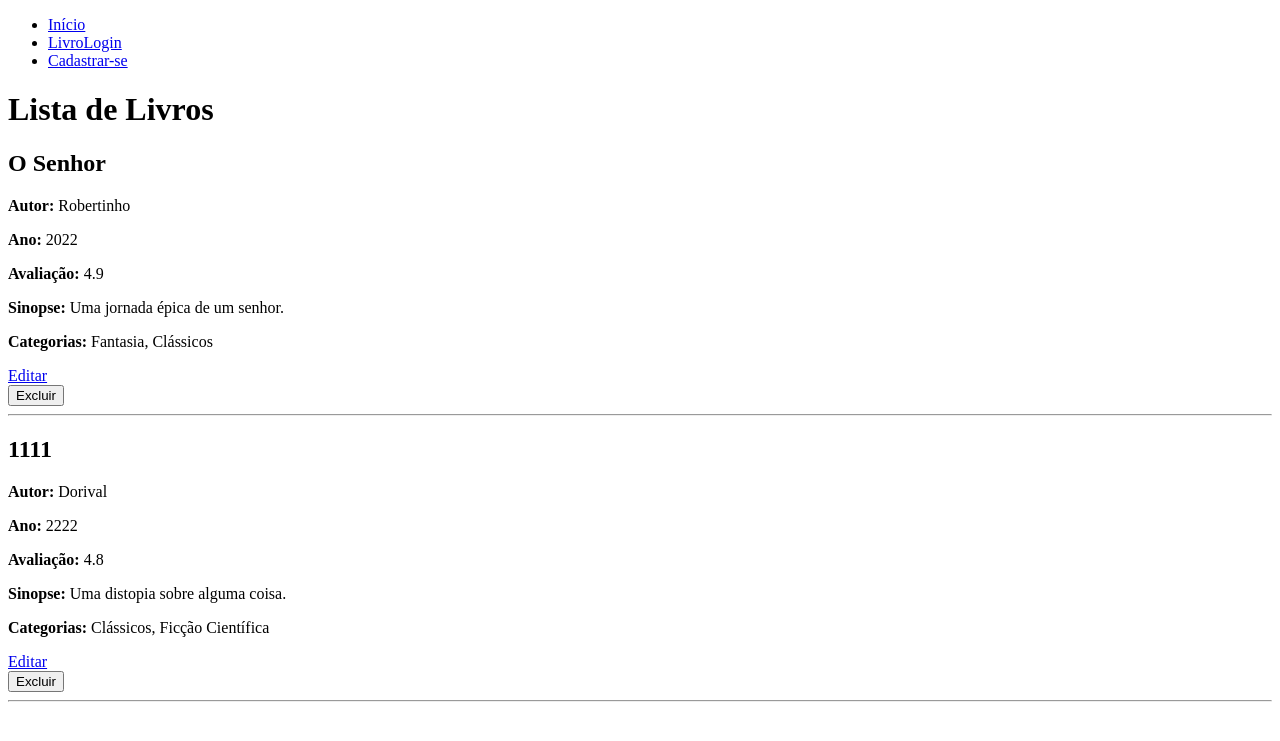
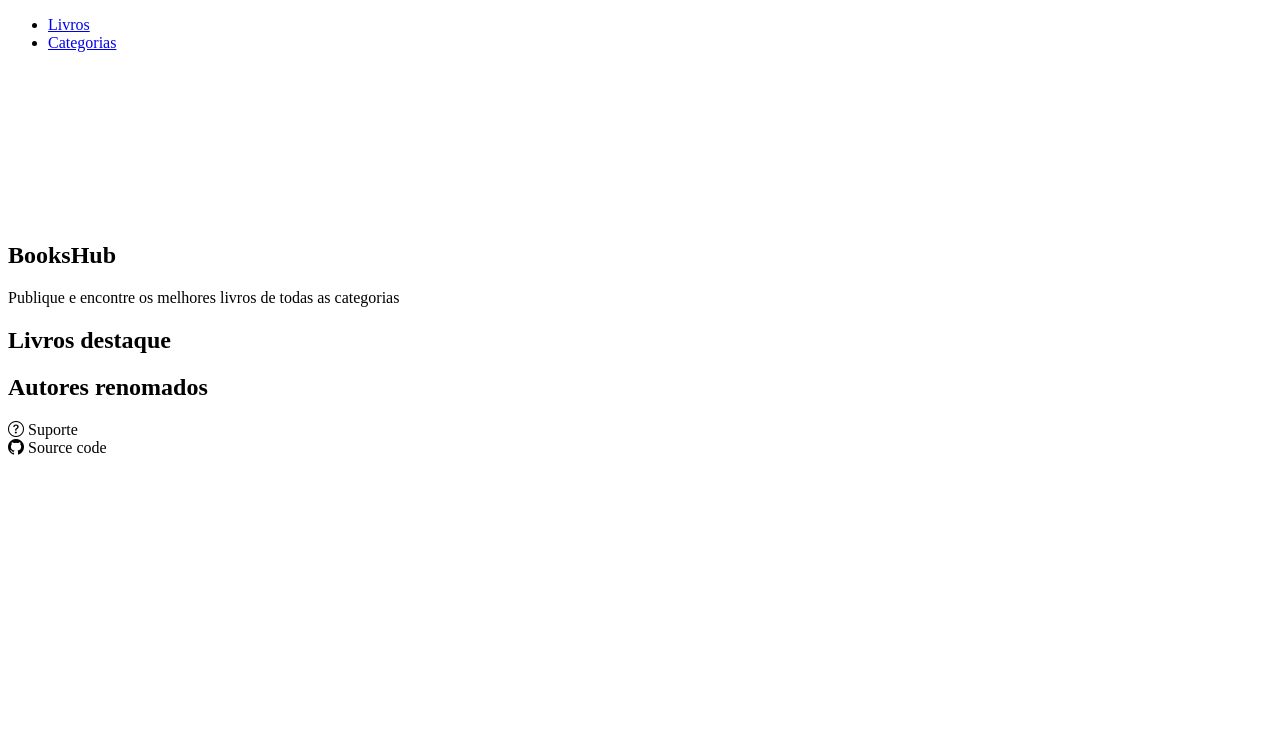
Before and after one commit to arthurm-barros/BooksHub, a Flask app: page / in a window 1280 px wide. Shown: the top 741 px of the page. Run offline with Flask 3, Linux system fonts and the light colour scheme; data comes from the database, SQL or seed files in the repository; a map, chart or similar area stays blank.

Commit message:
feat: estrutura a página inicial.

```diff
--- a/core/app.py
+++ b/core/app.py
@@ -1,4 +1,4 @@
-from flask import Flask
+from flask import Flask, render_template
 from .database import db
 from . import blueprints
 from .seed import popular
@@ -11,5 +11,9 @@ blueprints.init_app(app)
 with app.app_context():
     popular()
 
+@app.route('/')
+def index():
+    return render_template('index.html')
+
 if __name__ == '__main__':
     app.run(debug=True)
--- a/core/blueprints/categorias/routes.py
+++ b/core/blueprints/categorias/routes.py
@@ -3,7 +3,7 @@ from core.database import db, Livro, Autor, Categoria
 
 from . import cat_bp
 
-@cat_bp.route('/')
+@cat_bp.route('/categorias')
 def listar():
     categorias = db.session.scalars(db.select(Categoria)).all()
     return render_template('cat_listar.html', categorias=categorias)
--- a/core/blueprints/livros/routes.py
+++ b/core/blueprints/livros/routes.py
@@ -3,7 +3,7 @@ from core.database import db, Livro, Autor, Categoria
 
 from . import livro_bp
 
-@livro_bp.route('/')
+@livro_bp.route('/livros')
 def listar():
     livros = db.session.scalars(db.select(Livro)).all()
     return render_template('li_listar.html', livros=livros)
--- a/core/templates/base.html
+++ b/core/templates/base.html
@@ -2,20 +2,15 @@
 <html lang="pt-br">
 <head>
     <meta charset="UTF-8">
+    <link rel="stylesheet" href="https://cdn.jsdelivr.net/npm/bootstrap-icons@1.13.2/font/bootstrap-icons.min.css">
     <title>{% block title %}{% endblock %}</title>
 </head>
 <body>
 
     <nav>
         <ul>
-            {% if usuario %}
-                <li><a href="{{ url_for('livros.listar') }}">Livros</a></li>
-                <li><a href="{{ url_for('categorias.listar') }}">Categorias</a></li>
-            {% else %}
-                <li><a href="{{ url_for('index') }}">Início</a></li>
-                <li><a href="{{ url_for('login') }}">LivroLogin</a></li>
-                <li><a href="{{ url_for('cadastro') }}">Cadastrar-se</a></li>
-            {% endif %}
+            <li><a href="{{ url_for('livros.listar') }}">Livros</a></li>
+            <li><a href="{{ url_for('categorias.listar') }}">Categorias</a></li>
         </ul>
     </nav>
 
--- /dev/null
+++ b/core/templates/index.html
@@ -0,0 +1,63 @@
+{% extends 'base.html' %}
+
+{% block title %}BooksHub{% endblock %}
+
+{% block content %}
+    <section class="introducao">
+        <canvas id="livro"></canvas>
+        <h1>BooksHub</h1>
+        <p>Publique e encontre os melhores livros de todas as categorias</p>
+    </section>
+
+    <section class="livros-destaque">
+        <h2>Livros destaque</h2>
+        <div class="carrossel">
+            {% for livro in livros %}
+                <div class="card-livro">
+                    <h3>{{ livro.titulo }}</h3>
+                    <span class="autor">{{ livro.autor }}</span>
+                    <div class="dados-livro">
+                        <div class="imagem"></div> <!-- deixar como div enquanto não temos imagens para utilizar -->
+                        <p>{{ livro.sinopse }}</p>
+                    </div>
+                </div>
+            {% endfor %}
+        </div>
+    </section>
+
+    <section class="autores-renomados">
+        <h2>Autores renomados</h2>
+        <div class="fichas">
+            {% for autor in autores %}
+                <div class="ficha"></div>
+                <div class="imagem"></div> <!-- Deixar com div enquanto não temos imagens -->
+                <h3>{{ autor.nome }}</h3>
+                <div class="livros-publicados">
+                    <i class="bi bi-book"></i>
+                    <span>{{ autor.n_livros }} livros publicados</span>
+                </div>
+                <div class="estatisticas-pessoais">
+                    <div class="seguidores">
+                        <i class="bi bi-people"></i>
+                        <span>{{ autor.seguidores }} seguidores</span>
+                    </div>
+                    <div class="curtidas">
+                        <i class="bi bi-hand-thumbs-up-fill"></i>
+                        <span>{{ autor.seguidores }} curtidas</span>
+                    </div>
+                </div>
+            {% endfor %}
+        </div>
+    </section>
+
+    <footer>
+        <div class="link">
+            <i class="bi bi-question-circle"></i>
+            <span>Suporte</span>
+        </div>
+        <div class="link">
+            <i class="bi bi-github"></i>
+            <span>Source code</span>
+        </div>
+    </footer>
+{% endblock %}
```
